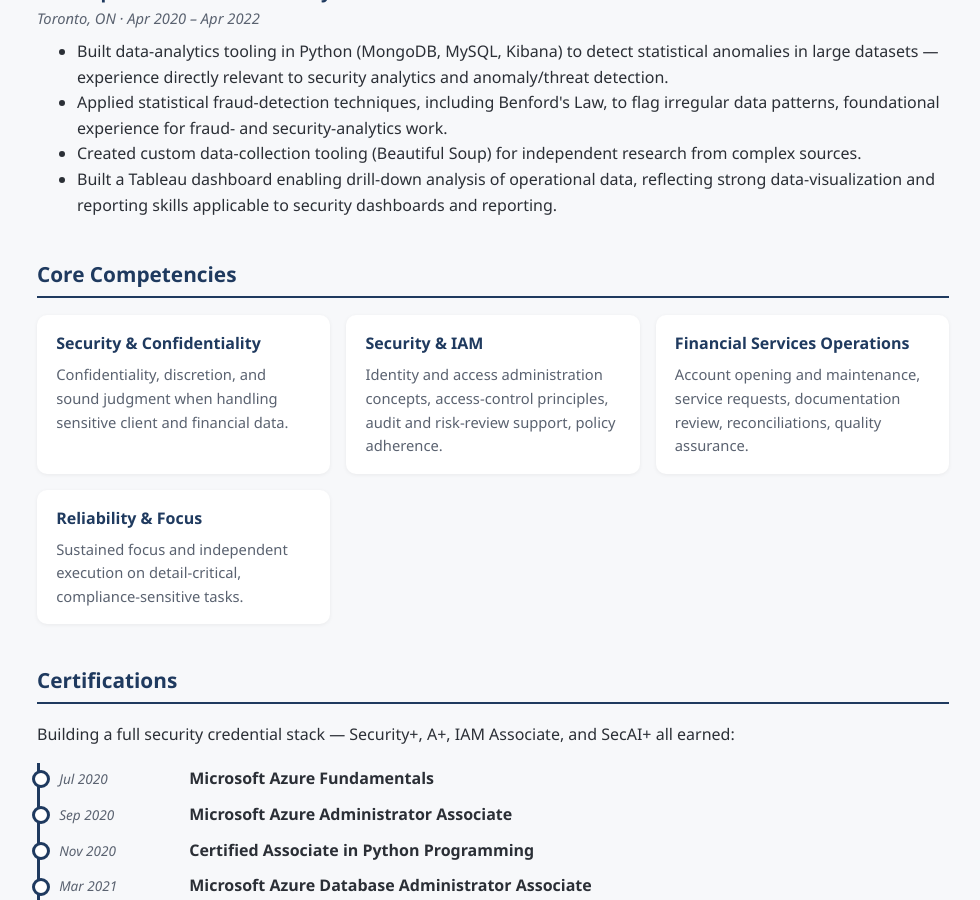
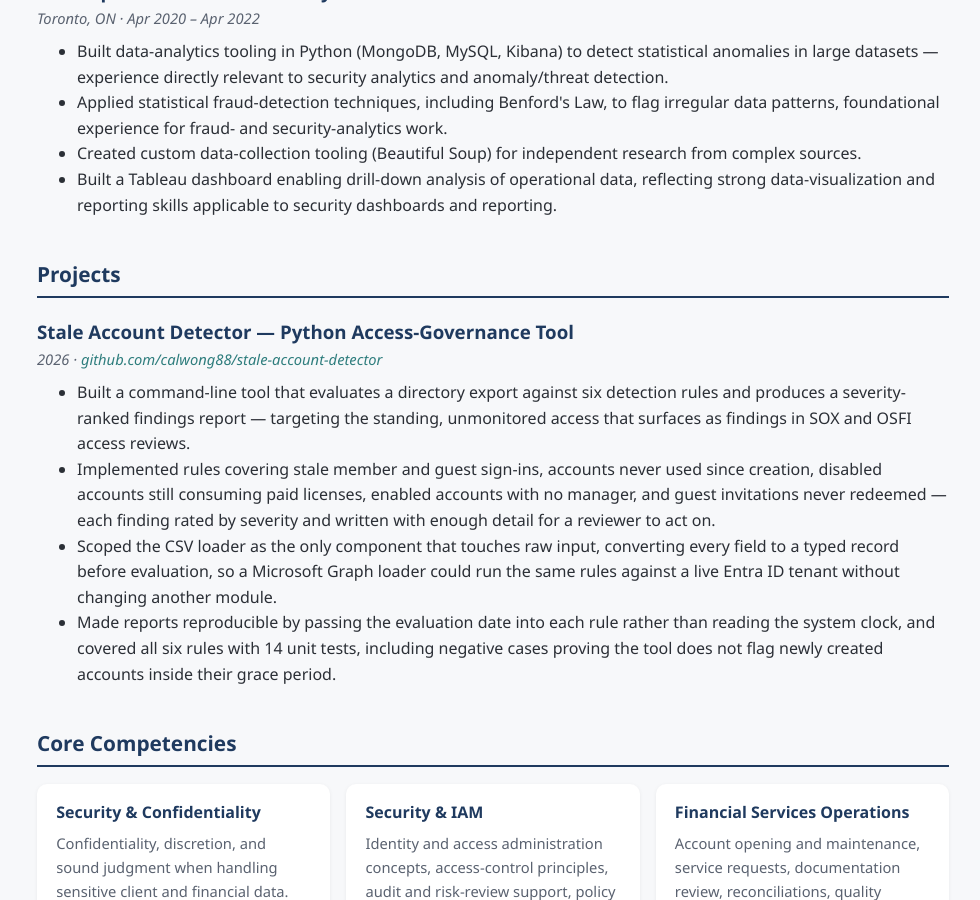
Before and after one commit to calwong88/calvinwong-ca, a Jekyll site: the page built from resume.html, in a window 1280 px wide and 900 px high, scrolled down 1743 px. Shown: the whole window, without its empty margins (147-1127 px from the left). Built offline with Jekyll 4.4.1, drawn with Linux system fonts in a browser that asks for light colours.

Commit message:
Expand Stale Account Detector entry; add Projects section to resume
The project is complete, so replace the placeholder card on the projects
page with what the tool actually does: six detection rules, severity-ranked
output, reproducible point-in-time reports, and per-rule unit tests. Move it
to the front of the featured grid.

Add a Projects section to the resume page between Professional Experience
and Core Competencies, matching the existing job-block markup.

Co-Authored-By: Claude Opus 5 <noreply@anthropic.com>

```diff
--- a/resume.html
+++ b/resume.html
@@ -77,6 +77,21 @@ description: Calvin Wong's resume — entry-level cybersecurity analyst candidat
 </section>
 
 <section>
+  <h2>Projects</h2>
+
+  <div class="job">
+    <h3>Stale Account Detector &mdash; Python Access-Governance Tool</h3>
+    <p class="meta">2026 &middot; <a href="https://github.com/calwong88/stale-account-detector" target="_blank" rel="noopener">github.com/calwong88/stale-account-detector</a></p>
+    <ul>
+      <li>Built a command-line tool that evaluates a directory export against six detection rules and produces a severity-ranked findings report &mdash; targeting the standing, unmonitored access that surfaces as findings in SOX and OSFI access reviews.</li>
+      <li>Implemented rules covering stale member and guest sign-ins, accounts never used since creation, disabled accounts still consuming paid licenses, enabled accounts with no manager, and guest invitations never redeemed &mdash; each finding rated by severity and written with enough detail for a reviewer to act on.</li>
+      <li>Scoped the CSV loader as the only component that touches raw input, converting every field to a typed record before evaluation, so a Microsoft Graph loader could run the same rules against a live Entra ID tenant without changing another module.</li>
+      <li>Made reports reproducible by passing the evaluation date into each rule rather than reading the system clock, and covered all six rules with 14 unit tests, including negative cases proving the tool does not flag newly created accounts inside their grace period.</li>
+    </ul>
+  </div>
+</section>
+
+<section>
   <h2>Core Competencies</h2>
   <div class="skills-grid">
     <div class="skill-block">
```
Also changed, not shown: projects.html (+6 -6 lines).
